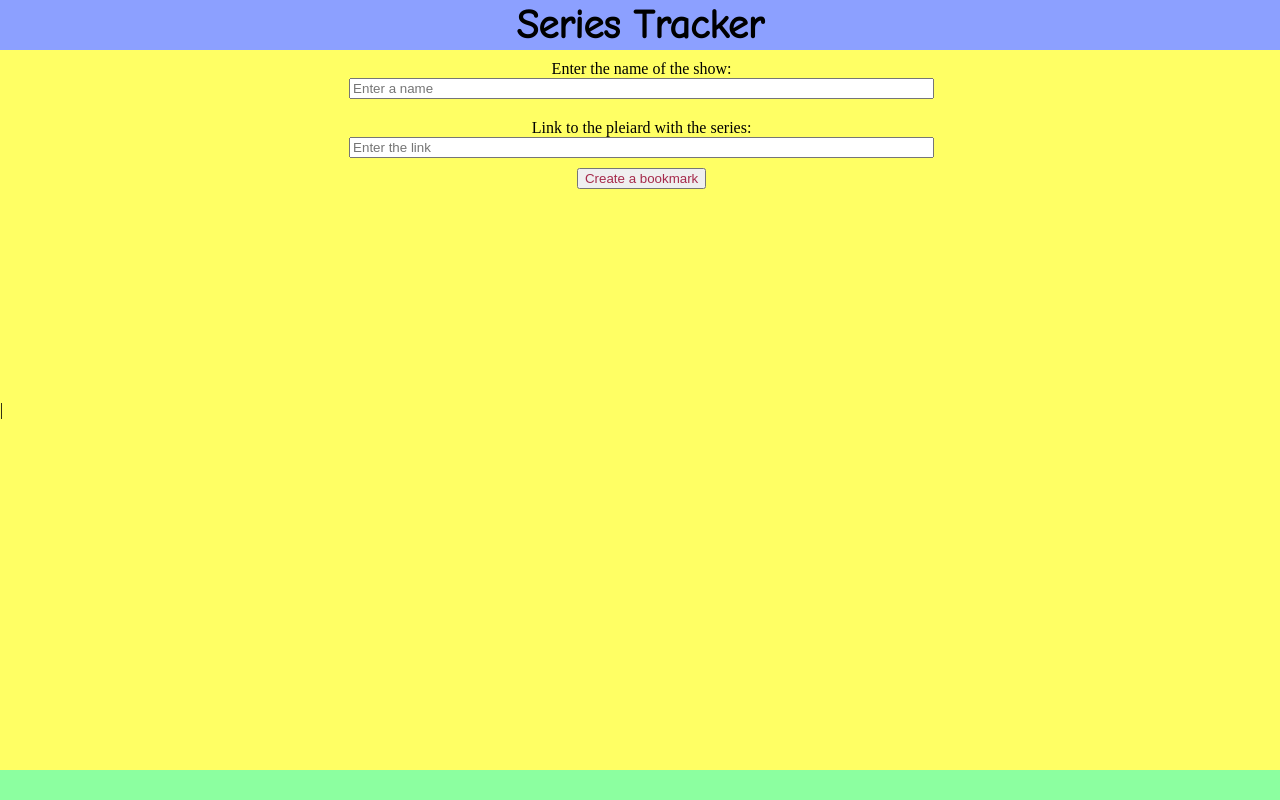
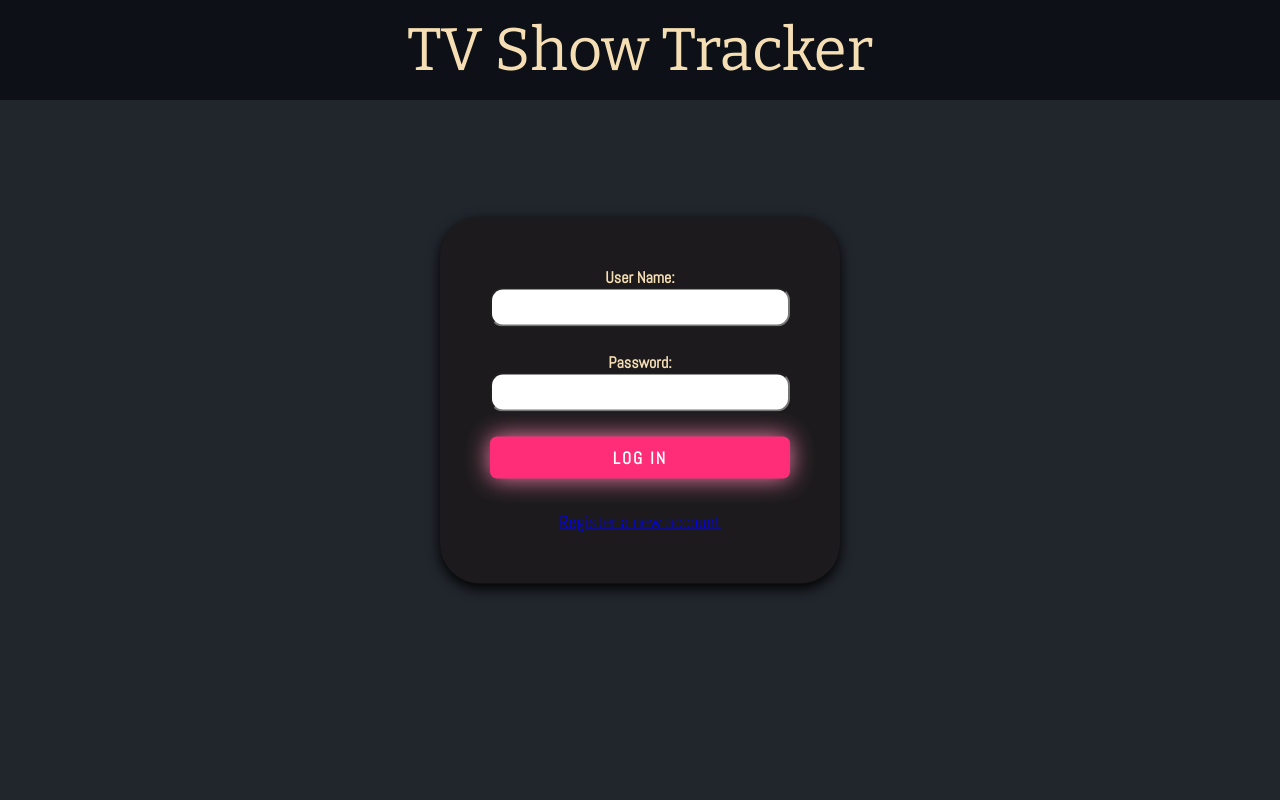
Before and after one commit to 5297c09d/series-tracker, a Vue app in the folder frontend/: page / in a window 1280 px wide. Built offline with nearby package versions, Linux system fonts and the light colour scheme.

Commit message:
ST-5: updated the site design

```diff
--- a/frontend/src/App.vue
+++ b/frontend/src/App.vue
@@ -1,11 +1,12 @@
 <template>
   <section id="page">
     <header class="header">
-      <h1>Series Tracker</h1>
+      <div class="div">TV Show Tracker</div>
     </header>
-    <main>|
+    <main>
         <div id="app">
-          <bookmarksPage></bookmarksPage>
+          <loginPage></loginPage>
+          <!--<bookmarksPage></bookmarksPage>-->
          <!---как то сделать сюда импорт из loginPage и страницы закладок-->
         </div>
     </main>
@@ -15,12 +16,15 @@
 
 <script>
 
-import bookmarksPage from './pages/bookmarksPage.vue';
+// import bookmarksPage from './pages/bookmarksPage.vue';
+
+import loginPage from './pages/loginPage.vue';
 
 export default {
   name: 'App',
   components: {
-    bookmarksPage,
+    loginPage
+    // bookmarksPage,
   }
 }
 
@@ -28,7 +32,7 @@ export default {
 
 <style>
 /* TODO: Скачать и вставить */
-@import url('https://fonts.googleapis.com/css2?family=Comic+Neue&display=swap');
+@import url('https://fonts.googleapis.com/css2?family=Bitter&display=swap');
 
 :root {
   --color-pink: #bb509a;
@@ -48,44 +52,36 @@ body,
   height: 100%;
   grid-template-areas:
     "head"
-    "main"
-    "foot";
-  grid-template-rows: 50px 1fr 30px;
+    "main";
+    /* "foot"; */
+  grid-template-rows: 100px 1fr;
 }
 
 #page>header {
   grid-area: head;
-  background-color: #8ca0ff;
+  background-color: #0d1117;
 }
 
 #page>main {
   grid-area: main;
-  background-color: #ffff64;
+  background-color:#21262d;
   display: flex;
   justify-content: center;
   align-items: center;
 }
 
-#page>footer {
+/* #page>footer {
   grid-area: foot;
-  background-color: #8cffa0;
-}
+  background-color: rgba(98, 168, 135, 1);
+} */
 
-.header {
-  font-family: 'Comic Neue', cursive;
+
+  .header {
+    font-family: 'Bitter', serif;
   display: flex;
   justify-content: center;
   align-items: center;
-  color: black
-    /* Размер высоты, чтобы заголовок был посередине вертикально */
-}
-
-.header h1 {
-  font-size: 40px;
-  /* Размер шрифта заголовка */
-  text-align: center;
-  /* Выравнивание текста по центру горизонтально */
-}
-
-
+  color: wheat;
+  font-size: 60px;
+  }
 </style>
--- a/frontend/src/components/LoginForm.vue
+++ b/frontend/src/components/LoginForm.vue
@@ -78,12 +78,12 @@ export default {
 </script>
 
 <style scoped>
-@import url('https://fonts.googleapis.com/css2?family=Comic+Neue&display=swap');
+@import url('https://fonts.googleapis.com/css2?family=Abel&display=swap');
 
 .login-card {
-  background-color: #8ca0ff;
-  border-radius: 100px;
-  box-shadow: 0 5px 13px rgb(63, 63, 63);
+  background-color: #1C1A1C;
+  border-radius: 40px;
+  box-shadow: 0 5px 13px rgb(0, 0, 0);
   padding: 50px;
   max-width: 300px;
   width: 100%;
@@ -95,11 +95,12 @@ export default {
 }
 
 .login-form {
-  font-family: 'Comic Neue', cursive;
+  font-family: 'Abel', sans-serif;
   display: grid;
   grid-template-columns: 1fr;
-  grid-gap: 20px;
+  grid-gap: 25px;
   max-width: 400px;
+  color: wheat
 }
 
 .input-container {
@@ -113,30 +114,50 @@ label {
 
 input {
   padding: 10px;
-  border: 1px solid #000000ef;
-  border-radius: 20px;
+  border-radius: 13px;
   outline: none;
+  color: #FF2C78
 }
 
 button.rounded-button {
-  font-family: 'Comic Neue', cursive;
-  background-color: #3f6c9b;
-  color: #000000;
+  /* font-family: 'Abel', sans-serif;
+  background-color: #FF2C78;
+  color: wheat;
   border: 1px solid #000000ef;
-  border-radius: 30px;
+  border-radius: 19px;
   padding: 15px 5px;
   cursor: pointer;
   transition: background-color 0.3s, transform 0.3s;
   box-shadow: 0 5px 13px rgb(63, 63, 63);
   margin: auto;
-  width: 50%;
+  width: 50%; */
+  font-family: 'Abel', sans-serif;
+  padding: 10px 20px;
+  border: none;
+  font-size: 17px;
+  color: #fff;
+  border-radius: 7px;
+  letter-spacing: 2px;
+  font-weight: 700;
+  text-transform: uppercase;
+  transition: 0.5s;
+  transition-property: box-shadow;
+}
+
+button.rounded-button {
+  background: #FF2C78;
+  box-shadow: 0 0 25px #fa82ae
 }
 
 button.rounded-button:hover {
-  font-family: 'Comic Neue', cursive;
-  background-color: #225184;
+  /* font-family: 'Abel', sans-serif;
+  background-color: #FF2C78;
   transform: scale(1.05);
-  color: #ffffff;
+  color: #000000; */
+  box-shadow: 0 0 5px #FF2C78,
+    0 0 25px #FF2C78,
+    0 0 50px #fa82ae,
+    0 0 100px #fa82ae;
 }
 
 .error-message {
@@ -147,5 +168,10 @@ button.rounded-button:hover {
 
 .button-spacing {
   margin-top: 30px;
+  background-color: transparent;
+  border: none;
+  font-family: 'Abel', sans-serif;
+  color: #000000;
+  font-size: 18px
 }
 </style>
--- a/frontend/src/components/RegistrationForm.vue
+++ b/frontend/src/components/RegistrationForm.vue
@@ -80,14 +80,12 @@ export default {
 
 
 <style scoped>
-@import url('https://fonts.googleapis.com/css2?family=Comic+Neue&display=swap');
+@import url('https://fonts.googleapis.com/css2?family=Abel&display=swap');
 
 .registration-card {
-  background-color: #8ca0ff;
-  border-radius: 100px;
-  /* Rounded corners for the card */
-  box-shadow: 0 5px 13px rgb(63, 63, 63);
-  /* Shadow effect */
+  background-color: #1C1A1C;
+  border-radius: 40px;
+  box-shadow: 0 5px 13px rgb(0, 0, 0);
   padding: 50px;
   max-width: 300px;
   width: 100%;
@@ -96,14 +94,15 @@ export default {
   top: 50%;
   left: 50%;
   transform: translate(-50%, -50%);
-}
+  }
 
 .registration-form {
-  font-family: 'Comic Neue', cursive;
+  font-family: 'Abel', sans-serif;
   display: grid;
   grid-template-columns: 1fr;
   grid-gap: 20px;
-  max-width: 400px;
+  max-width: 300px;
+  color:wheat
 }
 
 .input-container {
@@ -117,30 +116,34 @@ label {
 
 input {
   padding: 10px;
-  border: 1px solid #000000ef;
-  border-radius: 20px;
+  border-radius: 13px;
   outline: none;
+  color:#FF2C78
 }
 
 button.rounded-button {
-  font-family: 'Comic Neue', cursive;
-  background-color: #3f6c9b;
-  color: #000000;
-  border: 1px solid #000000ef;
-  border-radius: 30px;
-  padding: 15px 5px;
-  cursor: pointer;
-  transition: background-color 0.3s, transform 0.3s;
-  box-shadow: 0 5px 13px rgb(63, 63, 63);
-  margin: auto;
-  width: 50%;
+  font-family: 'Abel', sans-serif;
+  padding: 10px 20px;
+  border: none;
+  font-size: 17px;
+  color: #fff;
+  border-radius: 7px;
+  letter-spacing: 2px;
+  font-weight: 700;
+  text-transform: uppercase;
+  transition: 0.5s;
+  transition-property: box-shadow;
 }
 
+button.rounded-button {
+  background: #FF2C78;
+  box-shadow: 0 0 25px #fa82ae
+}
 button.rounded-button:hover {
-  font-family: 'Comic Neue', cursive;
-  background-color: #225184;
-  transform: scale(1.05);
-  color: #ffffff;
+  box-shadow: 0 0 5px #FF2C78,
+    0 0 25px #FF2C78,
+    0 0 50px #fa82ae,
+    0 0 100px #fa82ae;
 }
 
 .has-error {
@@ -156,6 +159,13 @@ button.rounded-button:hover {
 }
 
 .button-spacing {
-  margin-top: 30px;
-}
+    margin-top: 30px;
+    background-color: transparent;
+    border: none;
+    cursor: pointer;
+    font-family: 'Abel', sans-serif;
+    color: #000000;
+    font-size: 18px
+  }
+
 </style>
--- a/frontend/src/components/bookmarkCard.vue
+++ b/frontend/src/components/bookmarkCard.vue
@@ -1,9 +1,11 @@
 <template>
     <div class="bookmark-card">
+
         <div class="bookmark-content">
-            <!-- Примените стили к тексту внутри закладки -->
-            <p class="bookmark-name">{{ bookmark.name.toUpperCase() }}</p>
-            <a :href="bookmark.link" target="_blank">{{ bookmark.name }}</a>
+
+            <p class="bookmark-name">{{ bookmark && bookmark.name ? bookmark.name.toUpperCase() : '' }}</p>
+            <a :href="bookmark && bookmark.link" target="_blank">{{ bookmark && bookmark.name }}</a>
+
 
             <button @click="removeBookmark">🗑️</button>
         </div>
@@ -14,48 +16,47 @@
 export default {
     name: 'BookmarkCard',
     props: {
-        bookmark: Object // Свойство, которое ожидает объект bookmark
+        bookmark: Object
     },
 
     methods: {
-    removeBookmark() {
-      // Вызывайте событие для удаления закладки, передавая `bookmark` в родительский компонент
-      this.$emit('remove', this.bookmark);
+        removeBookmark() {
+
+            this.$emit('remove', this.bookmark);
+        }
     }
-  }
 }
 </script>
 
 <style scoped>
+@import url('https://fonts.googleapis.com/css2?family=Abel&display=swap');
+
 .bookmark-card {
-    /* border: 1px solid #3696b9; */
     box-shadow: 0 2px 4px rgba(0, 0, 0, 0.1);
     padding: 10px;
-    background-color: #8ca0ff;
-    border-radius: 5px;
+    background-color: #1C1A1C;
+    border-radius: 19px;
     text-align: center;
 }
 
 a {
-    color: #1100ff;
-    /* Цвет ссылки */
+    color: #fa82ae;
 }
 
 .bookmark-content {
     text-align: center;
-    /* Выравнивает текст по центру */
+    font-family: 'Abel', sans-serif;
+
 }
 
 .bookmark-name {
+    color: wheat;
+    font-family: 'Abel', sans-serif;
     font-size: 18px;
-    /* Размер шрифта для имени */
     font-weight: bold;
-    /* Жирный шрифт */
-    /* Дополнительные стили для имени */
 }
 
 .bookmark-link {
     font-size: 14px;
-    /* Размер шрифта для ссылки */
-    /* Дополнительные стили для ссылки */
-}</style>
+}
+</style>
--- a/frontend/src/pages/bookmarksPage.vue
+++ b/frontend/src/pages/bookmarksPage.vue
@@ -8,13 +8,17 @@
       </div>
 
       <div class="input-group">
-        <label for="myInputForLink">Link to the pleiard with the series:</label>
+        <label for="myInputForLink">Link to player with series:</label>
         <input v-model="newBookmark.link" type="url" id="myInputForLink" placeholder="Enter the link" size="70">
       </div>
 
-      <button class="create-button" @click="createBookmark">Create a bookmark</button>
+      <button class="btn" @click="createBookmark">
+        <span class="text">Create a bookmark</span>
+      </button>
+
+      <!--<button class="create-button" @click="createBookmark">Create a bookmark</button>>-->
     </div>
-    <div class="grid">
+    <div class="grid-section">
       <bookmarkCard v-for="(bookmark, index) in bookmarks" :key="index" :bookmark="bookmark" @remove="removeBookmark">
       </bookmarkCard>
     </div>
@@ -55,32 +59,84 @@ export default {
 </script>
 
 <style scoped>
+@import url('https://fonts.googleapis.com/css2?family=Abel&display=swap');
+
+
+.input-group {
+  font-family: 'Abel', sans-serif;
+  display: flex;
+  flex-direction: column;
+  align-items: center;
+  margin: 10px;
+  color: wheat
+}
+
+/* .create-button {
+  color: rgb(165, 42, 75)
+} */
+
+
 .container {
   display: flex;
   flex-direction: column;
   align-items: center;
   height: 30vh;
+  margin-bottom: 20px;
+  /* Добавьте отступ вниз */
 }
 
-.input-group {
+.btn {
+  border: none;
+  width: 15em;
+  height: 5em;
+  border-radius: 19px;
   display: flex;
-  flex-direction: column;
+  justify-content: center;
   align-items: center;
-  margin: 10px;
-  /* Опциональный отступ между группами полей */
+  gap: 12px;
+  background: #1C1A1C;
+  cursor: pointer;
+  transition: all 450ms ease-in-out;
+  margin-top: 10px;
 }
 
-.create-button {
-  color: rgb(165, 42, 75)
+.sparkle {
+  fill: #AAAAAA;
+  transition: all 800ms ease;
 }
 
-.grid {
+.text {
+  font-family: 'Abel', sans-serif;
+  font-weight: 600;
+  color: #AAAAAA;
+  font-size: medium;
+}
+
+.btn:hover {
+  background: linear-gradient(0deg, #fa82ae, #FF2C78);
+  box-shadow: inset 0px 1px 0px 0px rgba(255, 255, 255, 0.4),
+    inset 0px -4px 0px 0px rgba(0, 0, 0, 0.2),
+    0px 0px 0px 4px rgba(255, 255, 255, 0.2),
+    0px 0px 180px 0px #FF2C78;
+  transform: translateY(-2px);
+}
+
+.btn:hover .text {
+  color: wheat;
+}
+
+.btn:hover .sparkle {
+  fill: wheat;
+  transform: scale(1.2);
+}
+
+.grid-section {
   display: grid;
   grid-template-columns: repeat(4, 1fr);
-  /* 5 столбцов в ширину */
   grid-template-rows: auto;
-  /* 3 строки в высоту */
-  gap: 60px;
-  /* Опциональный отступ между элементами сетки */
+  gap: 20px;
+  background-color:#0d1117;
+  padding:10px;
+  border-radius:10px;
 }
 </style>
```
